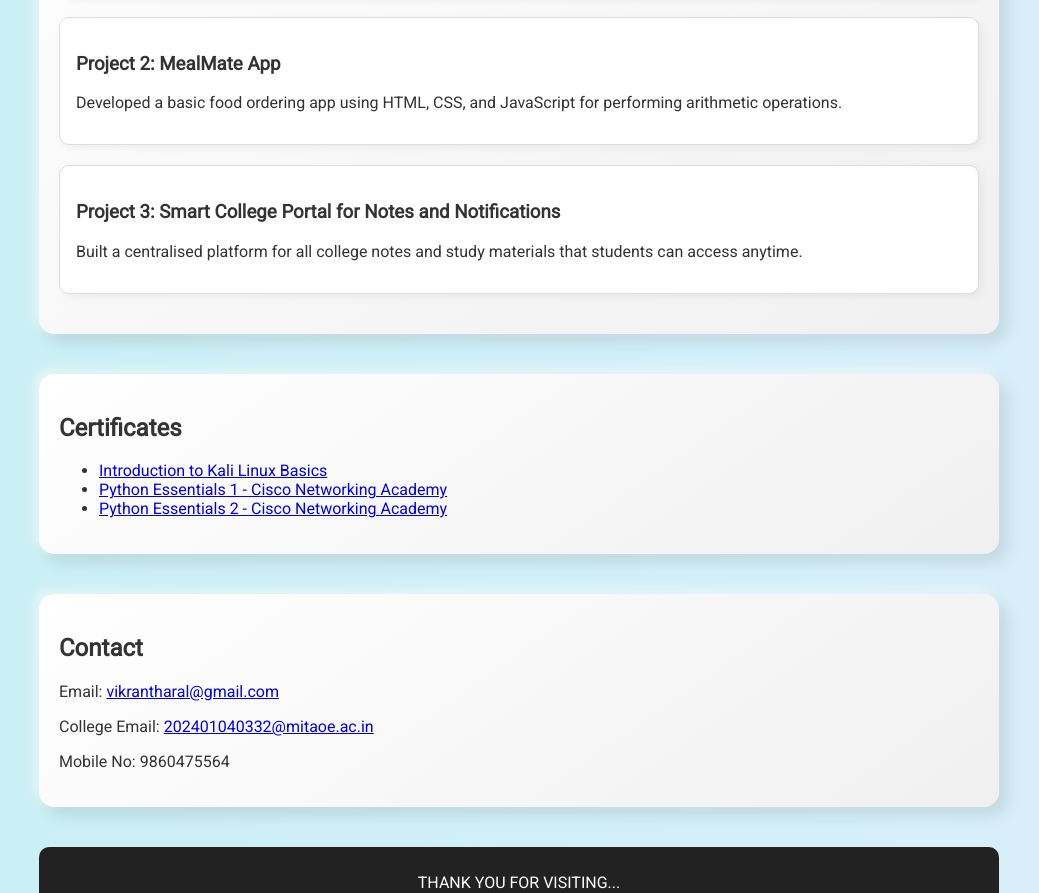
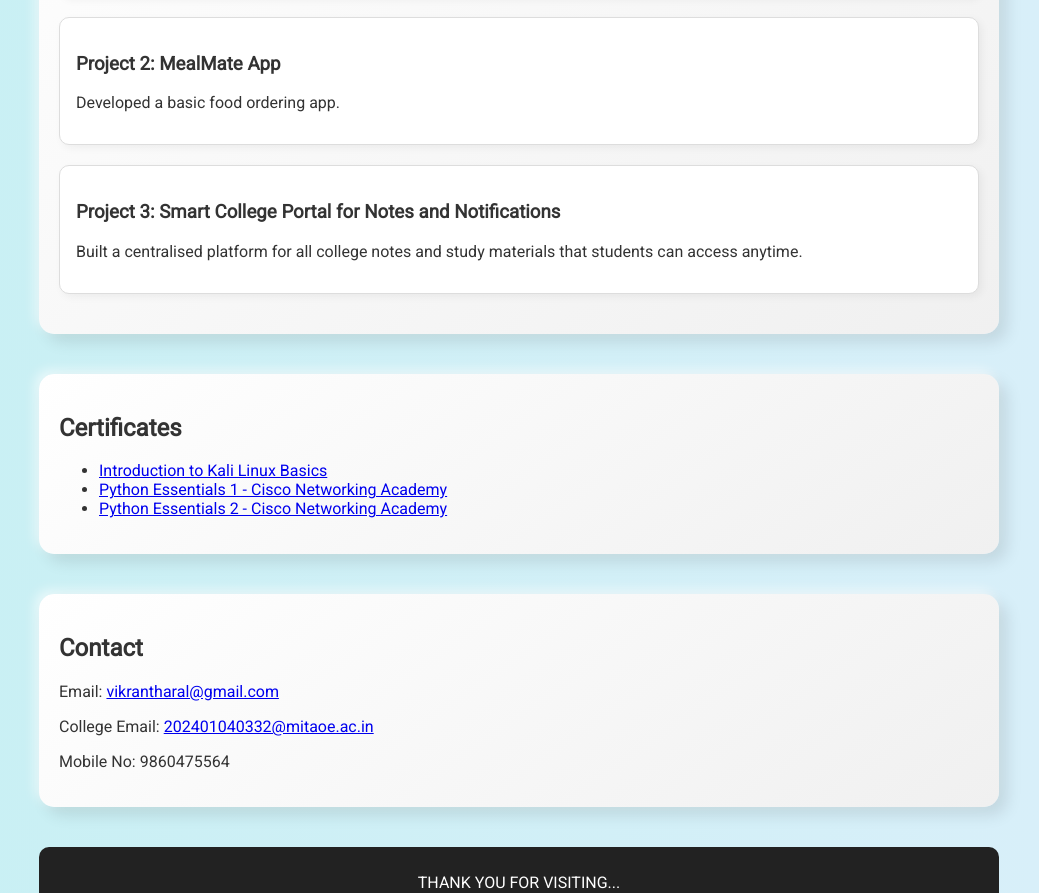
Before and after one commit to Vikrant111006/portfolio, a plain HTML site: page index.html in a window 1280 px wide. Shown: the part 1293-2186 px from the top of the page, without its empty margins (241-1280 px from the left). Drawn offline with Linux system fonts and the light colour scheme.

Commit message:
Update index.html

```diff
--- a/index.html
+++ b/index.html
@@ -185,7 +185,7 @@
             </div>
             <div class="project">
                 <h3>Project 2: MealMate App</h3>
-                <p>Developed a basic food ordering app using HTML, CSS, and JavaScript for performing arithmetic operations.</p>
+                <p>Developed a basic food ordering app.</p>
             </div>
             <div class="project">
                 <h3>Project 3: Smart College Portal for Notes and Notifications</h3>
```
